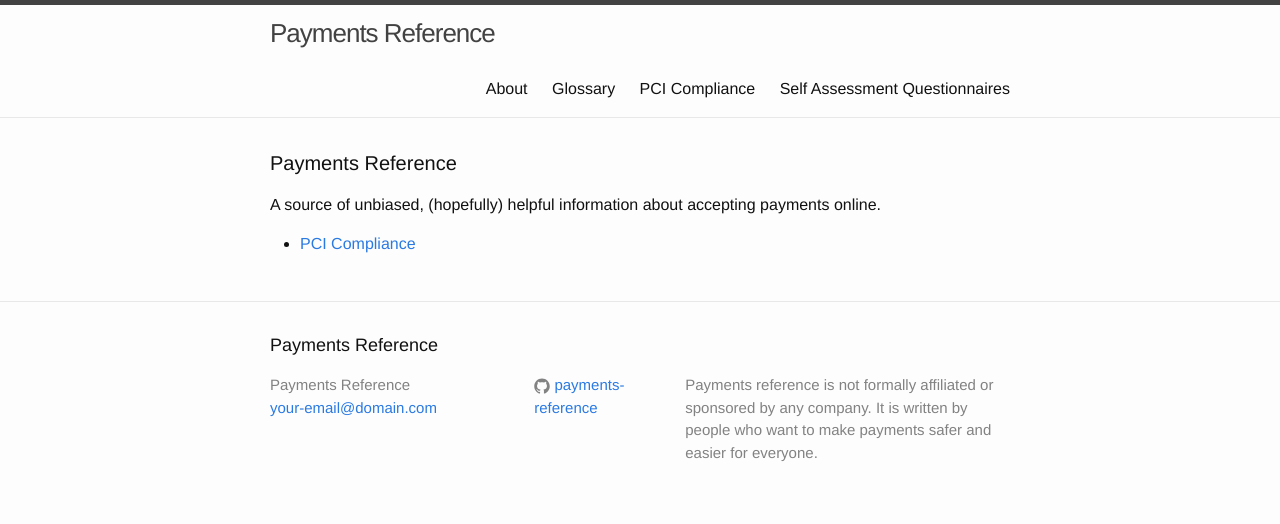
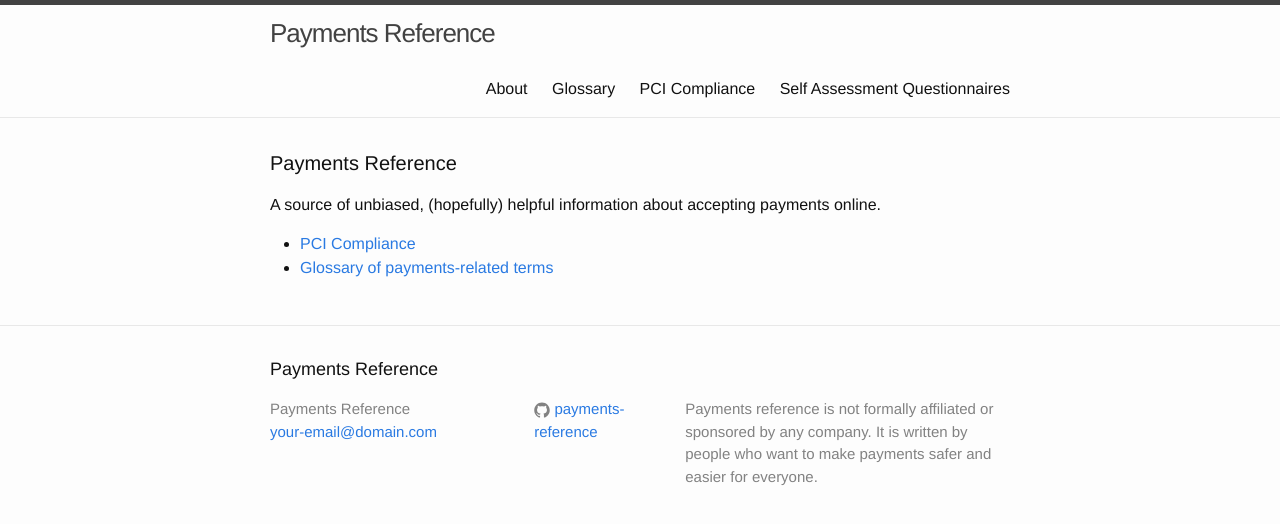
Before and after one commit to payments-reference/payments-reference, a Jekyll site: the page built from index.html, in a window 1280 px wide. Shown: the top 524 px of the page. Built offline with Jekyll 4.4.1, drawn with Linux system fonts in a browser that asks for light colours.

Commit message:
Add glossary to homepage

```diff
--- a/index.html
+++ b/index.html
@@ -10,6 +10,7 @@ layout: default
 
   <ul>
     <li><a href="/pci-compliance/">PCI Compliance</a>
+    <li><a href="/glossary/">Glossary of payments-related terms</a>
   </ul>
 
 </div>
```
